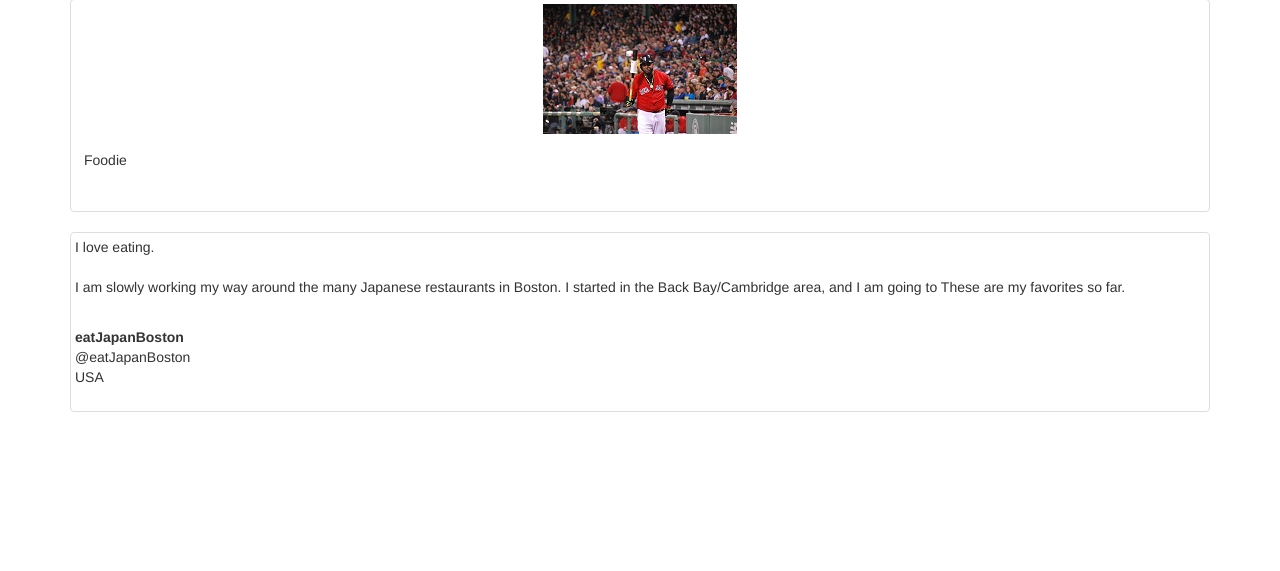
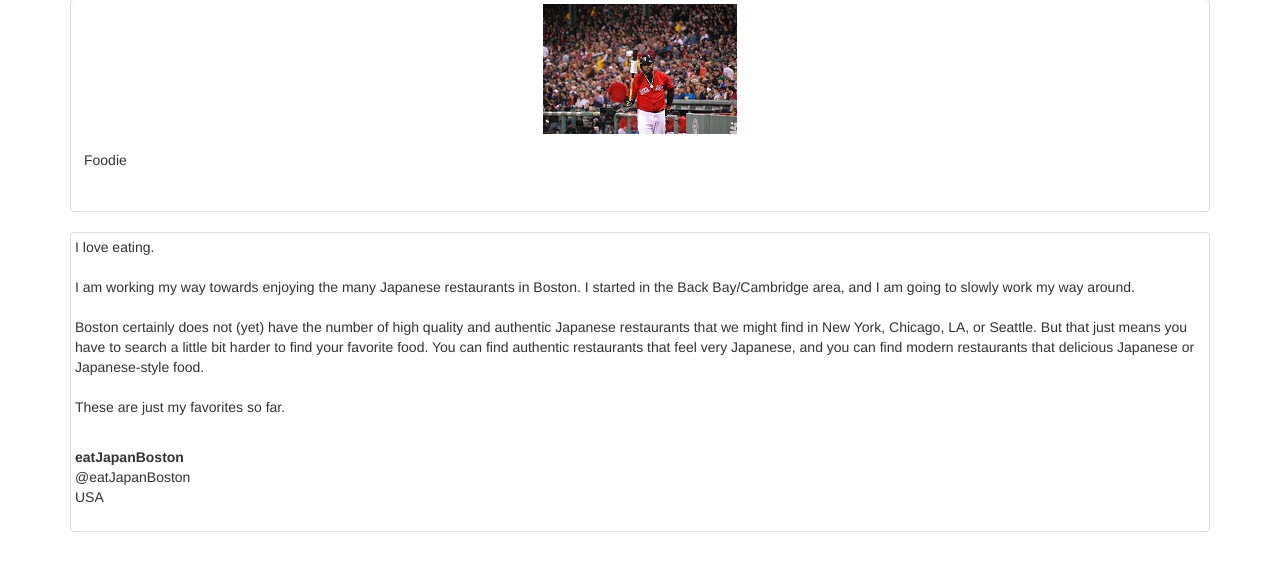
Before and after one commit to dorayuta/eatjapanboston, a Python web app: template templates/about.html in a window 1280 px wide. Shown: the part 72-643 px from the top of the page. Run offline with Jinja, Linux system fonts and the light colour scheme; the template is opened without the code that fills it, so the values that code supplies are empty; some libraries are stand-ins or nearby versions.

Commit message:
Updated about page.

```diff
--- a/templates/about.html
+++ b/templates/about.html
@@ -16,10 +16,13 @@
 		<column cols="6">
 			<div class="thumbnail thumbnail-text">
 				<p class="light">
-				I love eating.
+				I love eating. <br>
 				<br>
+				I am working my way towards enjoying the many Japanese restaurants in Boston. I started in the Back Bay/Cambridge area, and I am going to slowly work my way around. <br>
 				<br>
-				I am slowly working my way around the many Japanese restaurants in Boston. I started in the Back Bay/Cambridge area, and I am going to  These are my favorites so far.
+				Boston certainly does not (yet) have the number of high quality and authentic Japanese restaurants that we might find in New York, Chicago, LA, or Seattle. But that just means you have to search a little bit harder to find your favorite food. You can find authentic restaurants that feel very Japanese, and you can find modern restaurants that delicious Japanese or Japanese-style food. <br>
+				<br>
+				These are just my favorites so far. <br>
 				</p>
 				<br>
 				<address>
```
